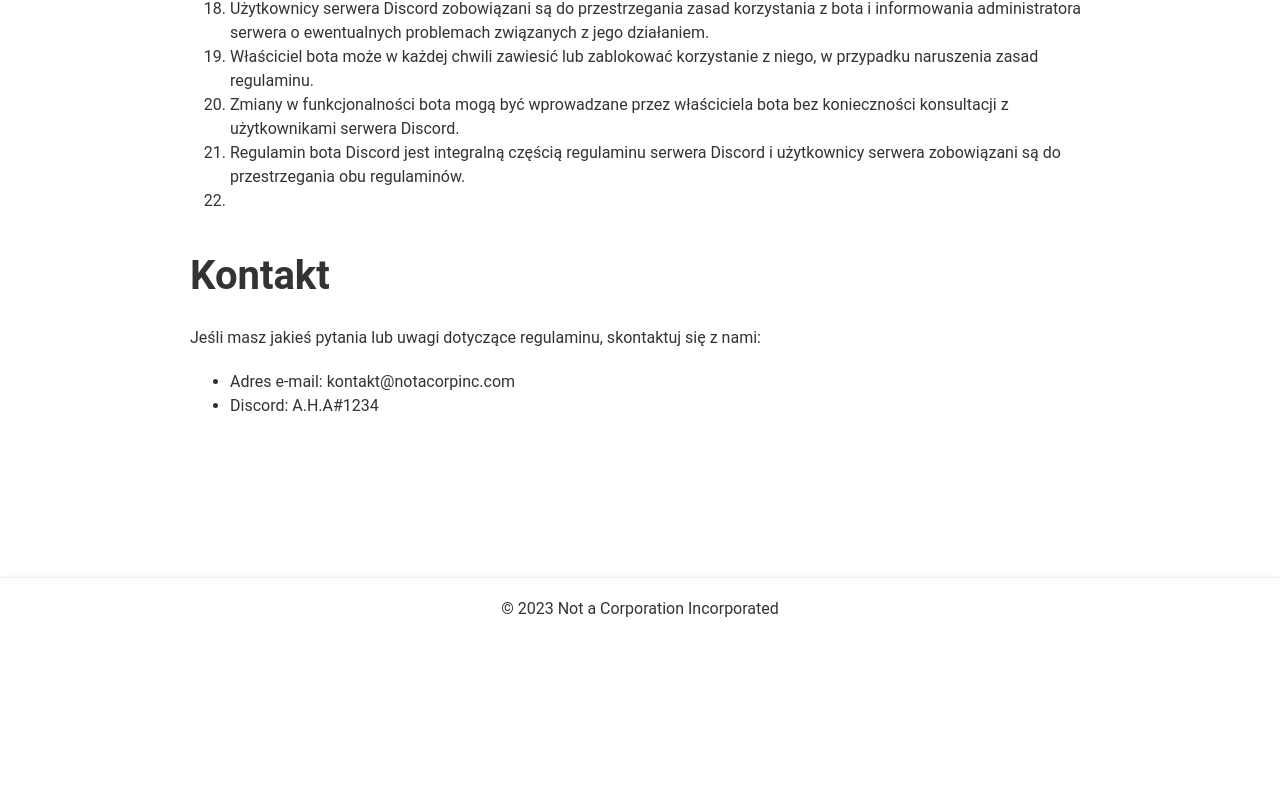
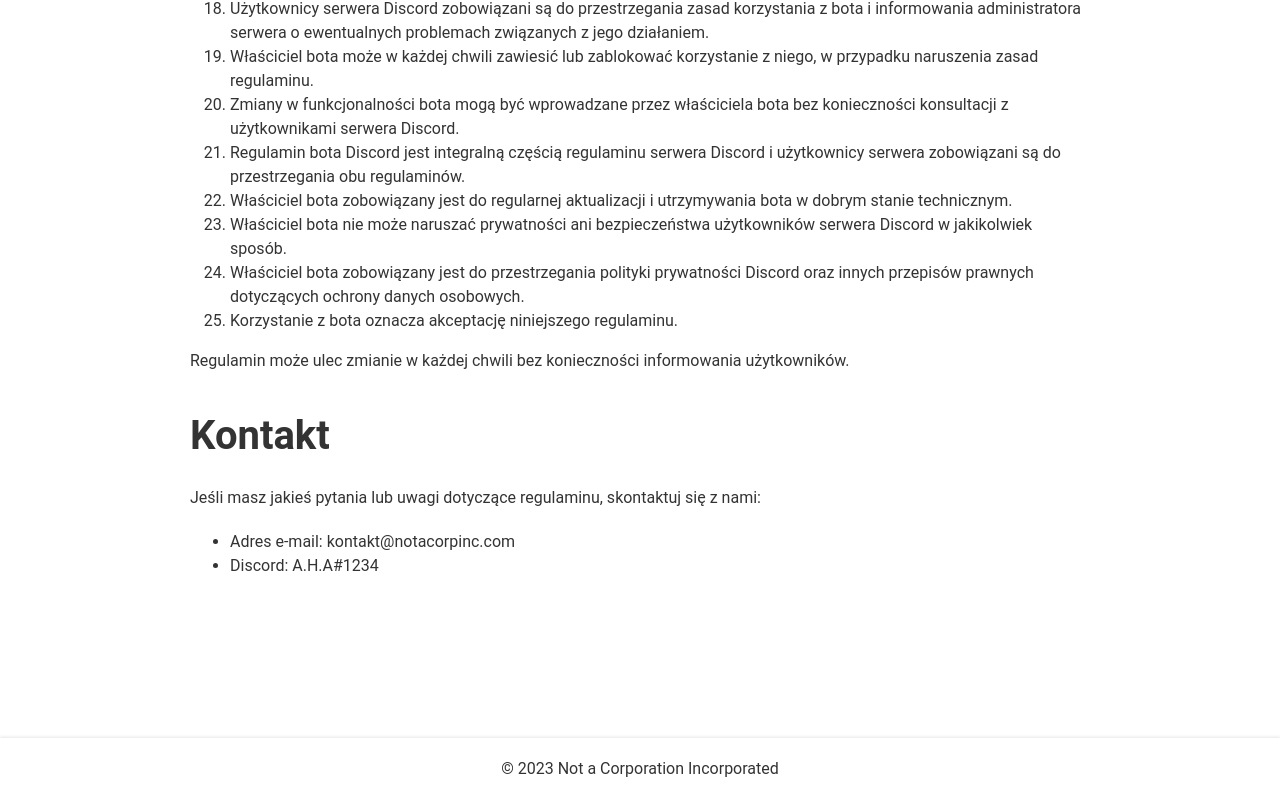
Before and after one commit to Advve/A.H.A, a website: page docs/regulamin.html in a window 1280 px wide. Shown: the part 825-1629 px from the top of the page. Before the commit the page ends 1469 px from the top, so only its background shows below. Drawn offline with Linux system fonts and the light colour scheme.

Commit message:
New rules

```diff
--- a/docs/regulamin.html
+++ b/docs/regulamin.html
@@ -47,8 +47,12 @@
               <li>Właściciel bota może w każdej chwili zawiesić lub zablokować korzystanie z niego, w przypadku naruszenia zasad regulaminu.</li>
               <li>Zmiany w funkcjonalności bota mogą być wprowadzane przez właściciela bota bez konieczności konsultacji z użytkownikami serwera Discord.</li>
               <li>Regulamin bota Discord jest integralną częścią regulaminu serwera Discord i użytkownicy serwera zobowiązani są do przestrzegania obu regulaminów.</li>
-              <li></li>
+              <li>Właściciel bota zobowiązany jest do regularnej aktualizacji i utrzymywania bota w dobrym stanie technicznym.</li>
+              <li>Właściciel bota nie może naruszać prywatności ani bezpieczeństwa użytkowników serwera Discord w jakikolwiek sposób.</li>
+              <li>Właściciel bota zobowiązany jest do przestrzegania polityki prywatności Discord oraz innych przepisów prawnych dotyczących ochrony danych osobowych.</li>
+              <li>Korzystanie z bota oznacza akceptację niniejszego regulaminu.</li>
             </ol>
+            <p>Regulamin może ulec zmianie w każdej chwili bez konieczności informowania użytkowników.</p>
           </section>
 
       <section class="contact">
```
